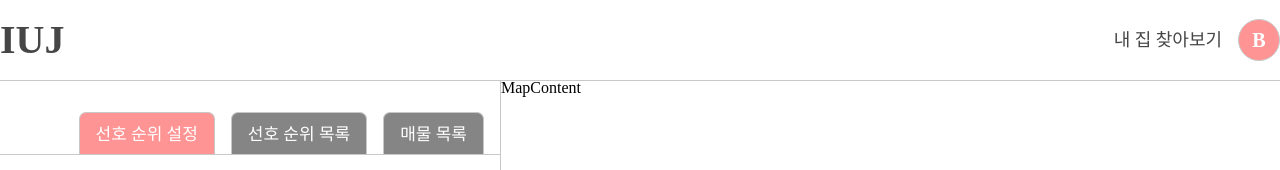
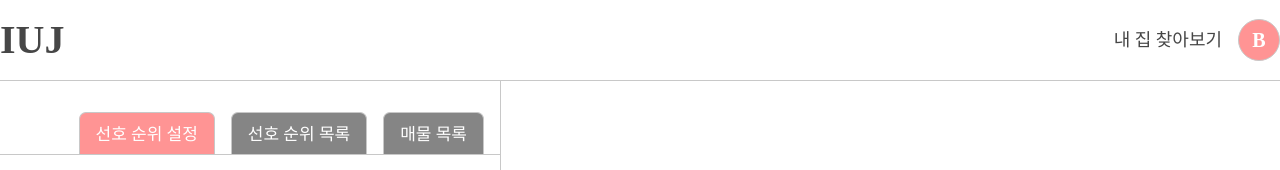
Before and after one commit to mauv2sky/IUJ, a React (Vite) app in the folder frontend/: page /map in a window 1280 px wide. Shown: the top 170 px of the page. Built offline with nearby package versions, Linux system fonts and the light colour scheme; a web font is replaced by a local one.

Commit message:
📝 Map 페이지 불필요 코드 제거

```diff
--- a/frontend/src/components/MapSidebar/MapSidebar.module.scss
+++ b/frontend/src/components/MapSidebar/MapSidebar.module.scss
@@ -37,9 +37,4 @@
       background-color: rgb(133, 133, 133);
     }
   }
-
-  .priority {
-    height: 100%;
-    background-color: white;
-  }
 }
--- a/frontend/src/components/MapSidebar/MapSidebar.tsx
+++ b/frontend/src/components/MapSidebar/MapSidebar.tsx
@@ -21,7 +21,6 @@ function MapSidebar() {
           매물 목록
         </div>
       </div>
-      {tabIndex === 0 && <div className={styles.priority}></div>}
     </div>
   );
 }
--- a/frontend/src/containers/Map/MapContainer.tsx
+++ b/frontend/src/containers/Map/MapContainer.tsx
@@ -6,9 +6,7 @@ function MapContainer() {
   return (
     <div className={styles.container}>
       <MapSidebar />
-      <div>
-        <p>MapContent</p>
-      </div>
+      <div></div>
     </div>
   );
 }
```
